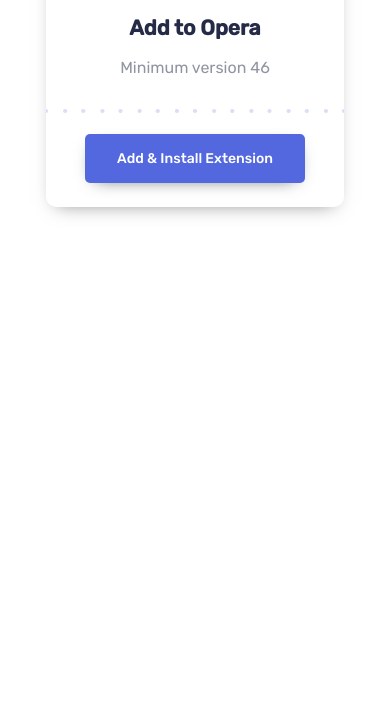
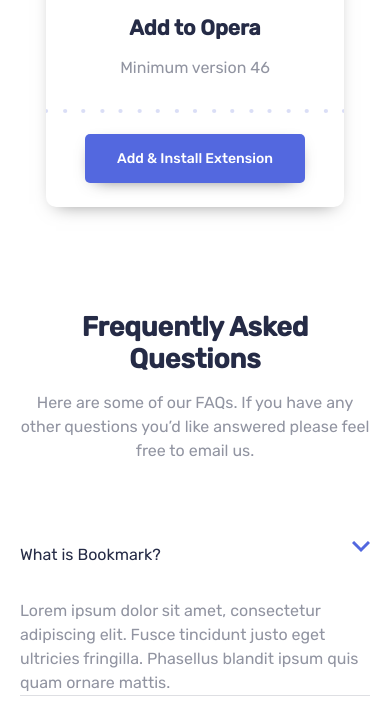
Before and after one commit to abdelilahelhaddad/bookmark-landing-page, a plain HTML site: page index.html in a window 390 px wide. Shown: the part 2924-3640 px from the top of the page. Before the commit the page ends 3151 px from the top, so only its background shows below. Drawn offline with Linux system fonts and the light colour scheme.

Commit message:
:iphone: :seedling: Mobile First :sparkles: :iphone:

```diff
--- a/index.html
+++ b/index.html
@@ -104,6 +104,22 @@
         <a href="#" class="btn P-btn">Add & Install Extension</a>
       </div>
     </section>
+    <section id="faq" class="container">
+      <h2>Frequently Asked Questions</h2>
+      <p>Here are some of our FAQs. If you have any other questions you’d like
+        answered please feel free to email us.</p>
+      <ul class="faq-accordions">
+        <li class="accordion">
+          <div class="accordion-head">
+            <p class="accordion-title">What is Bookmark?</p>
+            <svg xmlns="http://www.w3.org/2000/svg" width="18" height="12">
+              <path fill="none" stroke="#5267DF" stroke-width="3" d="M1 1l8 8 8-8" /></svg>
+          </div>
+          <p>Lorem ipsum dolor sit amet, consectetur adipiscing elit. Fusce tincidunt justo eget ultricies fringilla.
+            Phasellus blandit ipsum quis quam ornare mattis.</p>
+        </li>
+      </ul>
+    </section>
   </main>
   <!--
   Features
@@ -113,15 +129,7 @@
 
   More Info
 
-  Frequently Asked Questions
 
-  Here are some of our FAQs. If you have any other questions you’d like
-  answered please feel free to email us.
-
-  What is Bookmark?
-
-  Lorem ipsum dolor sit amet, consectetur adipiscing elit. Fusce tincidunt
-  justo eget ultricies fringilla. Phasellus blandit ipsum quis quam ornare mattis.
 
   How can I request a new browser?
 
--- a/style.scss
+++ b/style.scss
@@ -55,6 +55,10 @@ p {
   color: $N-Grayish-Blue;
   line-height: 1.5rem;
   font-size: $font-size-p;
+}
+
+ul {
+  list-style-type: none;
 }
 
 a {
@@ -130,7 +134,6 @@ img {
   }
 
   .tabs {
-    list-style-type: none;
     margin-bottom: 2rem;
   }
 
@@ -223,3 +226,39 @@ img {
     }
   }
 }
+
+#faq {
+  text-align: center;
+  flex-direction: column;
+  margin-top: 3rem;
+
+  .faq-accordions {
+    margin-top: 3rem;
+
+    .accordion {
+      border-bottom: 1px solid rgba($N-Grayish-Blue, 0.3);
+
+      .accordion-head {
+        display: flex;
+        justify-content: space-between;
+        align-items: center;
+
+        p {
+          color: $N-Very-Dark-Blue;
+        }
+
+        svg {
+          margin-top: 1rem;
+          // path {
+          //   stroke: $P-Soft-Red;
+          // }
+        }
+      }
+
+      p {
+        text-align: left;
+        margin-top: 2rem;
+      }
+    }
+  }
+}
```
Also changed, not shown: style.css, 1 other file.
